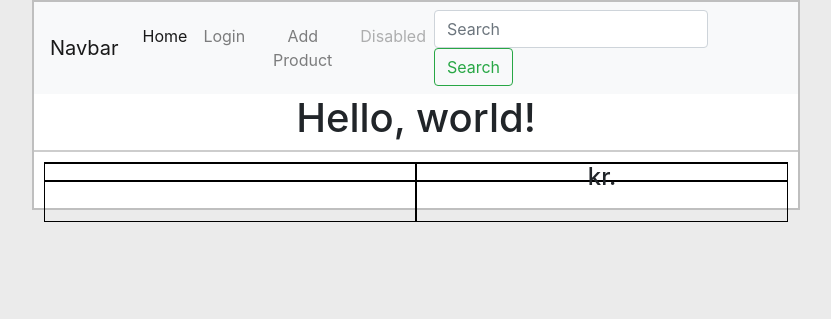
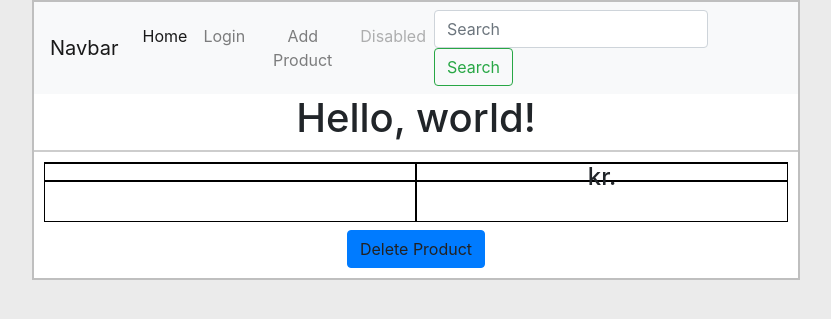
Before and after one commit to TheRobertSnow/HR_Dropouts_Vol_2, a Django app: template captain_console/templates/CaptainConsole/product.html in a window 1280 px wide. Shown: the top 319 px of the page, without its empty margins (224-1055 px from the left). Run offline with Django 3.2, Linux system fonts and the light colour scheme; the template is opened without the code that fills it, so the values that code supplies are empty; some libraries are stand-ins or nearby versions.

Commit message:
Added functionality for delete product

```diff
--- a/captain_console/CaptainConsole/urls.py
+++ b/captain_console/CaptainConsole/urls.py
@@ -8,4 +8,5 @@ urlpatterns = [
     path('products/<int:id>', views.get_product_by_id, name='product_details'),
     path('create_product', views.create_product, name='create_product'),
     path('sign_up', views.sign_up, name='sign_up'),
+    path('delete_product/<int:id>', views.delete_product, name='delete_product')
 ]
--- a/captain_console/CaptainConsole/views.py
+++ b/captain_console/CaptainConsole/views.py
@@ -48,3 +48,8 @@ def create_product(request):
     return render(request, 'CaptainConsole/create_product.html', {
         'form': form
     })
+
+def delete_product(request, id):
+    product = get_object_or_404(Products, pk=id)
+    product.delete()
+    return redirect('home')
--- a/captain_console/templates/CaptainConsole/product.html
+++ b/captain_console/templates/CaptainConsole/product.html
@@ -9,5 +9,6 @@
         {% for productimage in product.ProductImages %}
             <img src="{{ productimage.imageFileName }}"/>
         {% endfor %}
+        <a href="{% url 'delete_product' product.id %}" class="block btn btn-primary">Delete Product</a>
     </div>
 {% endblock %}
```
